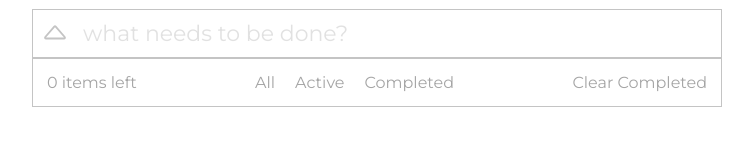
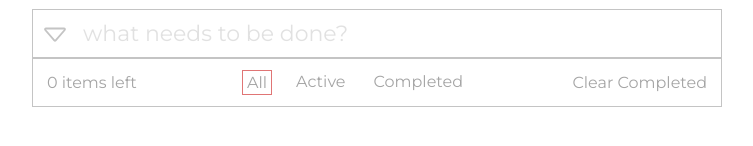
Before and after one commit to SabaPipia/todo, a React (Create React App) app: page / in a window 1280 px wide. Shown: the part 164-310 px from the top of the page, without its empty margins (263-1016 px from the left). Built offline with nearby package versions, Linux system fonts and the light colour scheme.

Commit message:
Completed Todo app project

```diff
--- a/src/App.tsx
+++ b/src/App.tsx
@@ -1,9 +1,5 @@
 import "./App.scss";
 import WrapperComponent from "./components/wrapperComponent";
-// TODO:
-//The user needs to be able to add, complete, delete, and modify tasks.  # DONE: add, complete, delete
-// The user needs to be able to mark all tasks completed with one button.
-// Users need to be able to Filter: active tasks, all tasks, and completed tasks.
 
 function App() {
   return (
--- a/src/components/footer/footerWrapper/index.tsx
+++ b/src/components/footer/footerWrapper/index.tsx
@@ -10,21 +10,25 @@ interface Todo {
   selected: boolean | undefined;
 }
 
-interface todoL {
+interface todoI {
+  todos: Todo[];
   todoL: number;
+  selectedPage: number;
   clear: () => void;
+  setSelectedPage: (page: number) => void;
 }
 
-const FooterWrapper: React.FC<todoL> = ({ todoL, clear }) => {
-  // const removeTodo = (id?: number) => {
-  //   const newTodo = todos.filter((item) => item.id !== id);
-  //   setTodos([...newTodo]);
-  // };
-
+const FooterWrapper: React.FC<todoI> = ({
+  todos,
+  todoL,
+  selectedPage,
+  clear,
+  setSelectedPage,
+}) => {
   return (
     <div className="footerWrapper">
-      <Items todoL={todoL} />
-      <Sections />
+      <Items todo={todos} todoL={todoL} selectedPage={selectedPage} />
+      <Sections selectedPage={selectedPage} setSelectedPage={setSelectedPage} />
       <Clear clear={clear} />
     </div>
   );
--- a/src/components/footer/items/index.tsx
+++ b/src/components/footer/items/index.tsx
@@ -1,11 +1,36 @@
 import React from "react";
 import "./style.scss";
+interface Todo {
+  text: string | undefined;
+  id: number | undefined;
+  selected: boolean | undefined;
+}
 interface todoI {
+  todo: Todo[];
   todoL: number;
+  selectedPage: number;
 }
 
-const Items: React.FC<todoI> = ({ todoL }) => {
-  return <div className="items">{todoL} items left</div>;
+const Items: React.FC<todoI> = ({ todoL, selectedPage, todo }) => {
+  const itemCounter = () => {
+    let count = 0;
+
+    if (selectedPage === 0 || selectedPage === 1) {
+      todo.map((todo) => {
+        if (!todo.selected) {
+          count++;
+        }
+      });
+    } else if (selectedPage === 2) {
+      todo.map((todo) => {
+        if (todo.selected) {
+          count++;
+        }
+      });
+    }
+    return count;
+  };
+  return <div className="items">{itemCounter()} items left</div>;
 };
 
 export default Items;
--- a/src/components/footer/sections/index.tsx
+++ b/src/components/footer/sections/index.tsx
@@ -1,16 +1,57 @@
-import React from "react";
+import React, { useState } from "react";
 import "./style.scss";
-
-function Sections() {
+interface SectionsI {
+  selectedPage: number;
+  setSelectedPage: (page: number) => void | undefined;
+}
+const Sections: React.FC<SectionsI> = ({ setSelectedPage }) => {
+  const [key, setK] = useState<number>(0);
+  const handleSelect = (key: number) => {
+    setSelectedPage(key);
+    setK(key);
+  };
   return (
     <div className="sections">
       <ul className="sectionsUl">
-        <li>All</li>
-        <li>Active</li>
-        <li>Completed</li>
+        <li
+          data-key={0}
+          style={{
+            border: key === 0 ? "1px solid rgba(204, 25, 25, 0.596)" : "",
+          }}
+          onClick={(e) => {
+            const key = Number(e.currentTarget.getAttribute("data-key"));
+            handleSelect(key);
+          }}
+        >
+          All
+        </li>
+        <li
+          data-key={1}
+          style={{
+            border: key === 1 ? "1px solid rgba(204, 25, 25, 0.596)" : "",
+          }}
+          onClick={(e) => {
+            const key = Number(e.currentTarget.getAttribute("data-key"));
+            handleSelect(key);
+          }}
+        >
+          Active
+        </li>
+        <li
+          data-key={2}
+          style={{
+            border: key === 2 ? "1px solid rgba(204, 25, 25, 0.596)" : "",
+          }}
+          onClick={(e) => {
+            const key = Number(e.currentTarget.getAttribute("data-key"));
+            handleSelect(key);
+          }}
+        >
+          Completed
+        </li>
       </ul>
     </div>
   );
-}
+};
 
 export default Sections;
--- a/src/components/footer/sections/style.scss
+++ b/src/components/footer/sections/style.scss
@@ -7,7 +7,8 @@
     gap: 20px;
     li {
       cursor: pointer;
-
+      padding: 2px 4px;
+      border-color: rgba(204, 25, 25, 0.596);
       &:hover,
       &:active {
         scale: 1.1;
--- a/src/components/input/index.tsx
+++ b/src/components/input/index.tsx
@@ -14,6 +14,7 @@ interface InputI {
   setValue: (value: string) => void;
   setEditButton: (e: boolean) => void;
   modifyTodo: () => void;
+  setTodos: (todo: Todo[]) => void;
   todoClass: string | undefined;
   value?: string | undefined;
   editButton: boolean;
@@ -21,19 +22,16 @@ interface InputI {
 
 const Input: React.FC<InputI> = ({
   addTodo,
-  setTodoClass,
   setValue,
   modifyTodo,
+  setTodos,
   todo,
-  todoClass,
   editButton,
   value,
 }) => {
   const [error, setError] = useState<string | undefined>();
   const [isBlank, setIsBlank] = useState<string | undefined>();
-  const [arrowToggle, setArrowToggle] = useState<string | undefined>(
-    "downward"
-  );
+
   const inputRef = useRef<HTMLInputElement | null>(null);
 
   const handleSave = () => {
@@ -55,13 +53,18 @@ const Input: React.FC<InputI> = ({
     }
     setValue("");
   };
-  const handleToggleDirection = () => {
-    setTodoClass(todoClass === "last" ? "" : "last");
-    setArrowToggle(arrowToggle === "downward" ? "upward" : "downward");
+  const markAll = () => {
+    const mark: any = todo.map((todo) => {
+      return {
+        ...todo,
+        selected: !todo.selected,
+      };
+    });
+    setTodos(mark);
   };
   return (
     <div className="Input">
-      <div className={`arrow ${arrowToggle}`} onClick={handleToggleDirection}>
+      <div onClick={markAll}>
         <Arrow />
       </div>
       <p className={isBlank}>{error}</p>
--- a/src/components/input/style.scss
+++ b/src/components/input/style.scss
@@ -1,15 +1,6 @@
 .Input {
   display: flex;
-  // grid-template-columns: 5fr 95fr;
   position: relative;
-  .arrow {
-    &.upward {
-      transform: rotateX(0deg);
-    }
-    &.downward {
-      transform: rotateX(180deg);
-    }
-  }
   svg {
     cursor: pointer;
     width: 30px;
@@ -47,12 +38,17 @@
     animation: errorShake 0.1s 4;
   }
   .saveButton {
+    cursor: pointer;
     padding: 10px 20px;
     font-size: 22px;
     border: none;
     border-radius: 8px;
     background-color: rgb(0, 128, 0);
     color: #fff;
+    &:hover,
+    &:active {
+      background-color: rgb(0, 108, 0);
+    }
   }
 }
 @keyframes errorShake {
--- a/src/components/todoList/index.tsx
+++ b/src/components/todoList/index.tsx
@@ -9,13 +9,14 @@ interface Todo {
   selected: boolean | undefined;
 }
 interface TodoListI {
-  todos: Todo[];
+  todos: Todo[] | any;
   removeTodo: (id?: number, index?: number) => void;
   selectTodo: (id?: number, index?: number) => void;
   setValue: (value: string | any) => void;
   setEditButton: (e: boolean) => void;
   setModifyID: (id: number | undefined) => void;
   todoClass?: string;
+  selectedPage: number;
 }
 const TodoList: React.FC<TodoListI> = ({
   todos,
@@ -25,19 +26,20 @@ const TodoList: React.FC<TodoListI> = ({
   setEditButton,
   setModifyID,
   todoClass,
+  selectedPage,
 }) => {
   const handleClick = (id?: number) => {
-    todos.map((todo) => {
+    todos.map((todo: any) => {
       if (todo.id === id) {
         setValue(todo.text);
         setModifyID(todo.id);
       }
     });
   };
-
   return (
     <div className={`todoList ${todoClass}`}>
-      {todos.map((item, index) => {
+      {todos.map((item: any, index: number) => {
+        if (selectedPage === 0) {
           return (
             <div className="todoItem" key={index}>
               <div className="leftPart">
@@ -69,6 +71,77 @@ const TodoList: React.FC<TodoListI> = ({
               </div>
             </div>
           );
+        }
+        if (selectedPage === 1) {
+          if (!item.selected) {
+            return (
+              <div className="todoItem" key={index}>
+                <div className="leftPart">
+                  <div
+                    className={`icon`}
+                    style={{
+                      opacity: item.selected ? "1" : "",
+                    }}
+                    onClick={() => selectTodo(item.id, index)}
+                  >
+                    <Check />
+                  </div>
+                  <span
+                    style={{
+                      textDecoration: item.selected ? "line-through" : "none",
+                      color: item.selected ? "#8080808a" : "",
+                      fontWeight: item.selected ? "500" : "300",
+                    }}
+                    onClick={(e) => {
+                      setEditButton(true);
+                      handleClick(item.id);
+                    }}
+                  >
+                    {item.text}
+                  </span>
+                </div>
+                <div className="rightPart" onClick={() => removeTodo(item.id)}>
+                  <Remove />
+                </div>
+              </div>
+            );
+          }
+        }
+        if (selectedPage === 2) {
+          if (item.selected) {
+            return (
+              <div className="todoItem" key={index}>
+                <div className="leftPart">
+                  <div
+                    className={`icon`}
+                    style={{
+                      opacity: item.selected ? "1" : "",
+                    }}
+                    onClick={() => selectTodo(item.id, index)}
+                  >
+                    <Check />
+                  </div>
+                  <span
+                    style={{
+                      textDecoration: item.selected ? "line-through" : "none",
+                      color: item.selected ? "#8080808a" : "",
+                      fontWeight: item.selected ? "500" : "300",
+                    }}
+                    onClick={(e) => {
+                      setEditButton(true);
+                      handleClick(item.id);
+                    }}
+                  >
+                    {item.text}
+                  </span>
+                </div>
+                <div className="rightPart" onClick={() => removeTodo(item.id)}>
+                  <Remove />
+                </div>
+              </div>
+            );
+          }
+        }
       })}
     </div>
   );
--- a/src/components/wrapperComponent/index.tsx
+++ b/src/components/wrapperComponent/index.tsx
@@ -16,6 +16,7 @@ const WrapperComponent = () => {
   const [todoClass, setTodoClass] = useState<string | undefined>();
   const [editButton, setEditButton] = useState<boolean>(false);
   const [modifyID, setModifyID] = useState<number | undefined>();
+  const [selectedPage, setSelectedPage] = useState(0);
 
   const addTodo = (text?: string, id?: number, selected?: boolean) => {
     const newTodo: Todo = { text, id, selected };
@@ -38,7 +39,6 @@ const WrapperComponent = () => {
     });
     setTodos(updatedTodos);
   };
-  // const modifyTodo = ()
   const clearCompleted = () => {
     const updatedTodos = todos.filter((todo) => todo.selected !== true);
     setTodos([...updatedTodos]);
@@ -51,11 +51,9 @@ const WrapperComponent = () => {
           ...todo,
           text: value,
         };
-        // console.log(todo);
       }
       return todo;
     });
-    // console.log(value);
     setTodos(modifyTodo);
     setValue("");
     setEditButton(false);
@@ -69,6 +67,7 @@ const WrapperComponent = () => {
           setValue={setValue}
           addTodo={addTodo}
           todo={todos}
+          setTodos={setTodos}
           todoClass={todoClass}
           setTodoClass={setTodoClass}
           editButton={editButton}
@@ -83,9 +82,16 @@ const WrapperComponent = () => {
           setValue={setValue}
           setEditButton={setEditButton}
           setModifyID={setModifyID}
+          selectedPage={selectedPage}
         />
       </div>
-      <FooterWrapper clear={clearCompleted} todoL={todos.length} />
+      <FooterWrapper
+        setSelectedPage={setSelectedPage}
+        selectedPage={selectedPage}
+        clear={clearCompleted}
+        todoL={todos.length}
+        todos={todos}
+      />
     </div>
   );
 };
```
Lines whose indentation alone changed are shown as unchanged.
